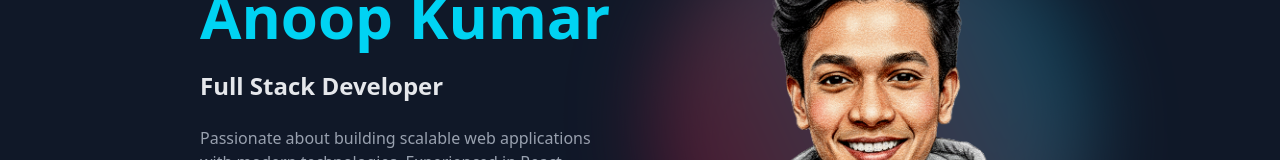
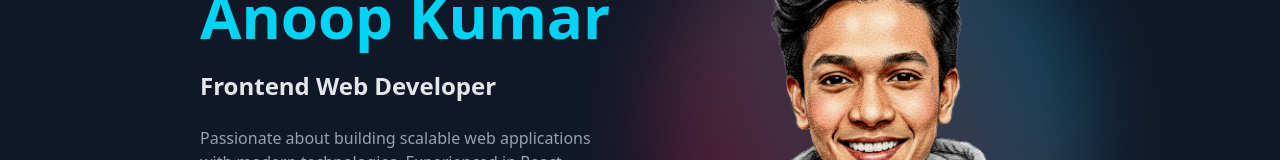
Before and after one commit to Anoop-Kumar-31/New_Portfolio, a React (Vite) app: page / in a window 1280 px wide. Shown: the part 184-344 px from the top of the page. Built offline with nearby package versions, Linux system fonts and the light colour scheme; no server answers.

Commit message:
Update personal info and work experience details

```diff
--- a/src/data.js
+++ b/src/data.js
@@ -6,7 +6,7 @@ import tas from "./img/icons/Techasoft.png";
 
 export const personalInfo = {
   name: "Anoop Kumar",
-  title: "Full Stack Developer",
+  title: "Frontend Web Developer",
   email: "amt312002@gmail.com",
   linkedin: "https://www.linkedin.com/in/anoop--kumar/",
   github: "https://github.com/Anoop-Kumar-31",
@@ -188,4 +188,5 @@ export const hireReadiness = {
       icon: "🎨"
     }
   ]
+
 };
```
